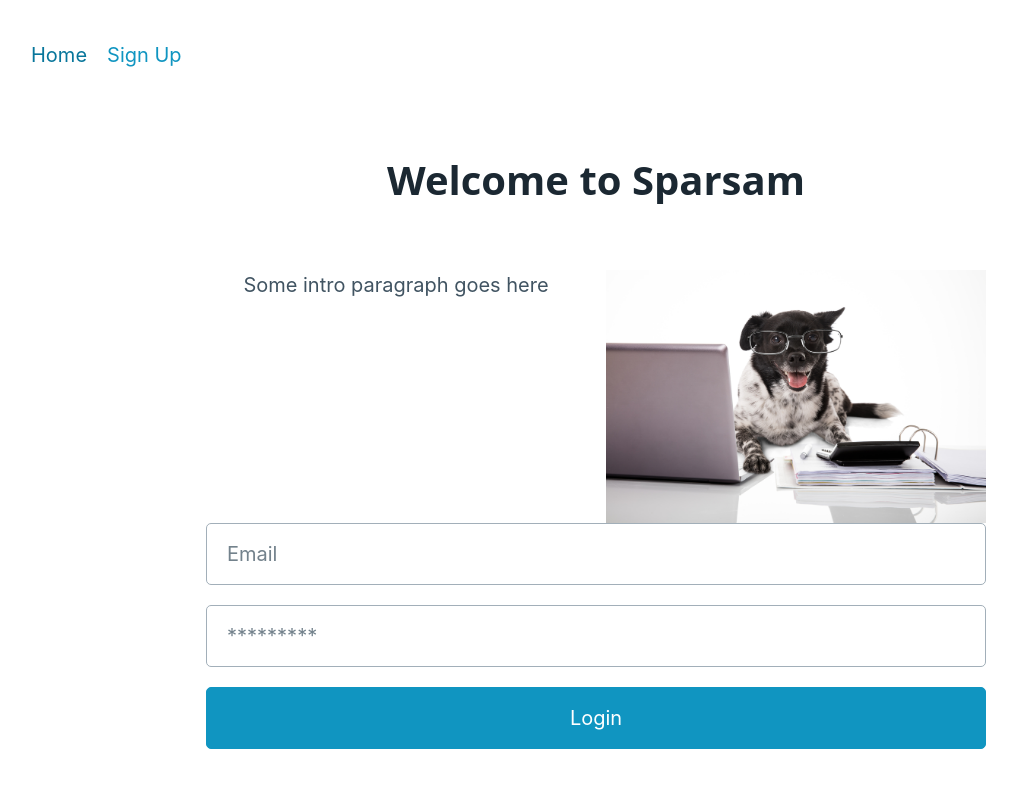
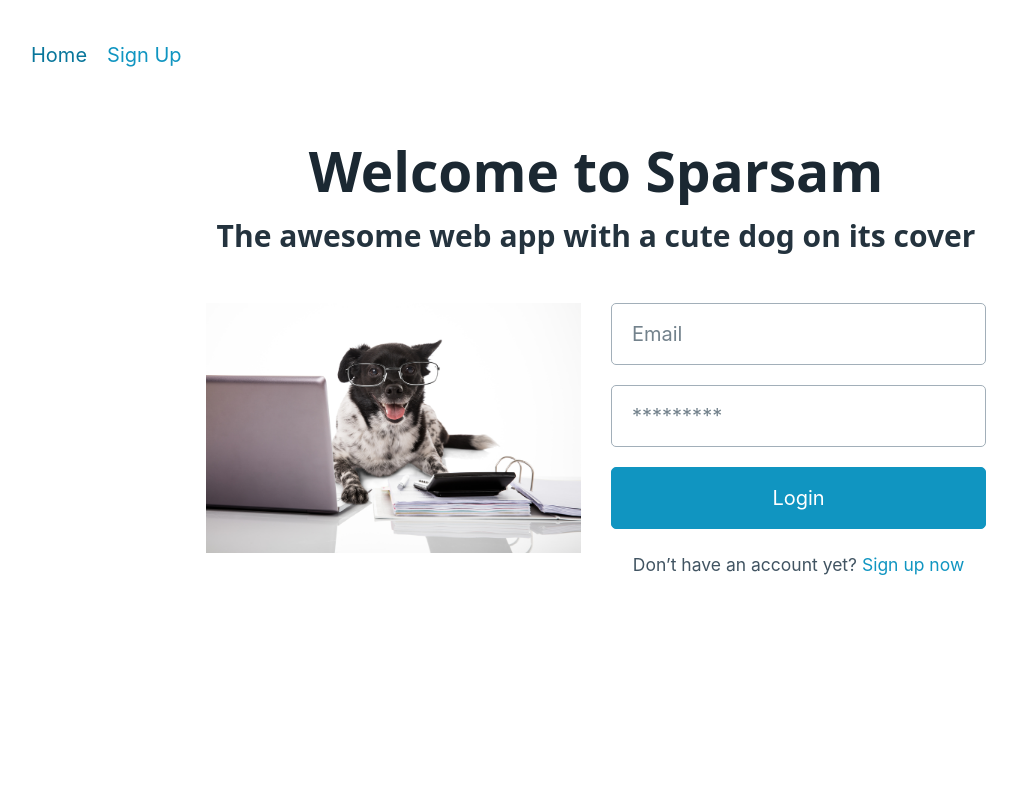
Before and after one commit to fraulueneburg-ironhack/p3-frontend, a React (Create React App) app: page / in a window 1280 px wide. Shown: the top 788 px of the page, without its empty margins (44-1061 px from the left). Built offline with nearby package versions, Linux system fonts and the light colour scheme; no server answers.

Commit message:
edited pie chart display, minor changes

```diff
--- a/src/components/LoginForm.jsx
+++ b/src/components/LoginForm.jsx
@@ -1,8 +1,8 @@
 import axios from 'axios'
 import { useContext, useState } from 'react'
-import { useNavigate } from 'react-router-dom'
+import { useNavigate, Link } from 'react-router-dom'
 import { AuthContext } from '../context/auth.context'
-import { API_URL } from "../config"
+import { API_URL } from '../config'
 
 function LoginForm() {
 	const [emailInput, setEmailInput] = useState('')
@@ -27,15 +27,13 @@ function LoginForm() {
 			setPasswordInput('')
 			navigate('/budget')
 		} catch (err) {
-			console.log('im in the catch block')
-			console.log('this is the err', err)
+			console.log('catch block err', err)
 			setEmailInput('')
 			setPasswordInput('')
 		}
 	}
 
 	return (
-		<div>
 		<form onSubmit={handleSubmit}>
 			<input
 				type="email"
@@ -54,8 +52,12 @@ function LoginForm() {
 				onChange={(e) => setPasswordInput(e.target.value)}
 			/>
 			<input type="submit" value="Login" />
+			<p style={{ textAlign: 'center' }}>
+				<small>
+					Don’t have an account yet? <Link to="/auth/signup">Sign up now</Link>
+				</small>
+			</p>
 		</form>
-		</div>
 	)
 }
 
--- a/src/css/App.css
+++ b/src/css/App.css
@@ -18,11 +18,23 @@
   100%  { transform: scale(1); }
 }
 
+@media (prefers-reduced-motion: reduce) {
+  :root {
+    --animation-zoom-in: none;
+  }
+}
+
+
 /*----- GENERAL -----*/
 
 body {
   text-align: center;
   padding-bottom: 3rem;
+}
+
+#root > .App {
+  display: flex;
+  flex-direction: column;
 }
 
 header {
@@ -36,13 +48,21 @@ header button {
   width: auto;
 }
 
+main {
+  flex: 1;
+}
+
 main,
 main.container {
   max-width: 820px;
-  padding-top: 2rem;
-  padding-bottom: 2rem;
-  padding-right: var(--spacing);
-  padding-left: var(--spacing);
+  padding: var(--spacing);
+}
+
+/*----- GRID -----*/
+
+.column {
+  text-align: left;
+  padding-top: 0;
 }
 
 /*----- TYPOGRAPHY -----*/
@@ -63,6 +83,22 @@ big.is-negative:after {
   display: inline-block;
   padding-left: 1rem;
   animation: var(--animation-zoom-in);
+}
+
+h1 {
+  font-size: 2.75rem;
+  margin-bottom: 2rem;
+}
+
+h1 + h2 {
+  margin-top: -2rem;
+  font-size: 1.5rem;
+  margin-bottom: 3rem;
+}
+
+h2 {
+    --font-size: 2.25rem;
+    --typography-spacing-vertical: 2rem;
 }
 
 h1+big {
@@ -178,6 +214,10 @@ input[type="number"] {
 
 /*----- TABLES -----*/
 
+table {
+  margin: 0;
+}
+
 thead >*>th,
 tfoot >*>td {
   --font-size: 0.875em;
@@ -266,7 +306,7 @@ tfoot td {
   border-radius: var(--border-radius);
   box-shadow: var(--card-box-shadow);
   margin: var(--block-spacing-vertical) 0;
-  padding: var(--block-spacing-vertical) var(--block-spacing-horizontal);
+  padding: calc(var(--block-spacing-vertical) / 2) var(--block-spacing-horizontal);
 }
 
 .card-empty-text {
@@ -300,6 +340,11 @@ form .card>.grid:last-child button {
   margin-bottom: 0;
 }
 
+.form-daily-expenses + .card {
+  margin-top: 0;
+  padding: calc(var(--block-spacing-vertical) / 2) var(--block-spacing-horizontal);
+}
+
 /*----- CARD: BUDGET -----*/
 
 /* variables */
@@ -329,10 +374,12 @@ form .card>.grid:last-child button {
   border: 3px solid var(--color-active);
   border-top-right-radius: 0;
   border-top-left-radius: 0;
+  margin: 68px 0 0;
   position: relative;
 }
 
-.card-budget h1 {
+.card-budget h2 {
+  font-size: 2rem;
   margin-bottom: 0;
 }
 
@@ -390,6 +437,7 @@ form .card>.grid:last-child button {
 .card-budget .nav-prev-next button {
   background-color: var(--color-active);
   border-color: var(--color-active);
+  margin-bottom: 0;
 }
 
 .card-budget .nav-prev-next button:hover,
@@ -398,3 +446,14 @@ form .card>.grid:last-child button {
   background-color: var(--color-active-hover);
   border-color: var(--color-active-hover);
 }
+
+
+/*---- CHARTS -----*/
+
+.chart-container {
+  max-height: 500px;
+}
+
+.chart-container > canvas {
+  margin: 0 auto;
+}
--- a/src/pages/BudgetOverview.jsx
+++ b/src/pages/BudgetOverview.jsx
@@ -2,7 +2,7 @@ import { useEffect, useState } from 'react'
 import DailyExpensesForm from '../components/DailyExpensesForm'
 import axios from 'axios'
 import { Link } from 'react-router-dom'
-import { API_URL } from "../config"
+import { API_URL } from '../config'
 
 function BudgetOverview() {
 	const [existingBudget, setExistingBudget] = useState([])
@@ -30,6 +30,7 @@ function BudgetOverview() {
 	if (dataLoaded && existingBudget.length > 0) {
 		return (
 			<>
+				<h1>Your Budget</h1>
 				<DailyExpensesForm budgetData={existingBudget} dailyExpensesData={existingDailyExpenses} />
 			</>
 		)
--- a/src/pages/BudgetSettings.jsx
+++ b/src/pages/BudgetSettings.jsx
@@ -1,7 +1,7 @@
 import { useEffect, useState } from 'react'
 import BudgetForm from '../components/BudgetForm'
 import axios from 'axios'
-import { API_URL } from "../config"
+import { API_URL } from '../config'
 
 function BudgetSettings() {
 	const [existingBudget, setExistingBudget] = useState([])
@@ -27,7 +27,7 @@ function BudgetSettings() {
 	if (dataLoaded) {
 		return (
 			<>
-				<h1>Your budget:</h1>
+				<h1>Settings</h1>
 				<p>Add your monthly earnings, expenses and spending categories here:</p>
 				<BudgetForm budgetData={existingBudget} />
 			</>
--- a/src/pages/HomePage.jsx
+++ b/src/pages/HomePage.jsx
@@ -1,17 +1,21 @@
-import LoginForm from "../components/LoginForm";
-import cuteDog from "../assets/cute-dog.jpg";
+import LoginForm from '../components/LoginForm'
+import cuteDog from '../assets/cute-dog.jpg'
 
 function HomePage() {
 	return (
-    <div>
+		<>
 			<h1>Welcome to Sparsam</h1>
-      <div className="grid">
-        <p>Some intro paragraph goes here</p>
+			<h2>The awesome web app with a cute dog on its cover</h2>
+			<div className="columns">
+				<div className="column">
 					<img src={cuteDog} alt="" />
 				</div>
+				<div className="column">
 					<LoginForm />
 				</div>
-  );
+			</div>
+		</>
+	)
 }
 
-export default HomePage;
+export default HomePage
--- a/src/pages/ProfilePage.jsx
+++ b/src/pages/ProfilePage.jsx
@@ -81,7 +81,7 @@ function ProfilePage() {
 	return (
 		<>
 			<form onSubmit={handleSubmit}>
-				<h1>Edit Profile details</h1>
+				<h1>My Profile</h1>
 				<input
 					type="text"
 					name="name"
```
Also changed, not shown: src/components/DailyExpensesForm.jsx (+228 -242 lines), src/pages/Layout.jsx (+4 -4 lines). Lines whose indentation alone changed are shown as unchanged.
